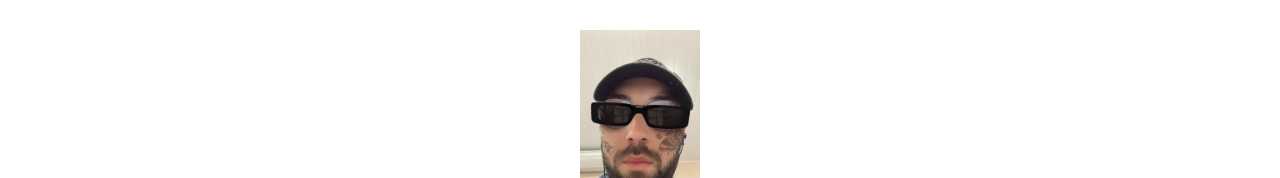
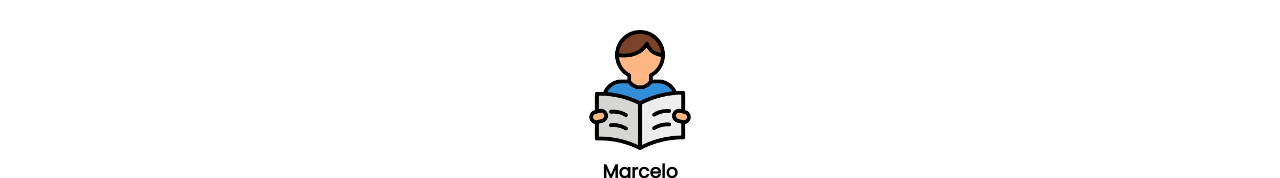
Before and after one commit to joaoq1/2ano, a plain HTML site: page index.html in a window 1280 px wide. Shown: the part 774-952 px from the top of the page. Drawn offline with Linux system fonts and the light colour scheme.

Commit message:
mudamos foto

```diff
--- a/index.html
+++ b/index.html
@@ -38,7 +38,7 @@
             <a href="https://instagram.com/marcelopaludetto"><img class="estudante-icone" src="instagram.png" alt="icone instagram"></a>
         </div>
         <div class="estudante-div">
-            <img class="estudante-imagem" src="Marcelo.jpeg" alt="foto do marcelo">
+            <img class="estudante-imagem" src="aluno.png" alt="teste de imagem">
             <h3 class="estudante-nome">Marcelo</h3>
             <a href="https://github.com/marcelopaludetto"><img class="estudante-icone" src="github.png" alt="icone github"></a>
             <a href="https://linkedin.com/marcelopaludetto"><img class="estudante-icone" src="linkedin.png" alt="icone linkedin"></a>
```
Also changed, not shown: aluno.png (added), images.png (added).
